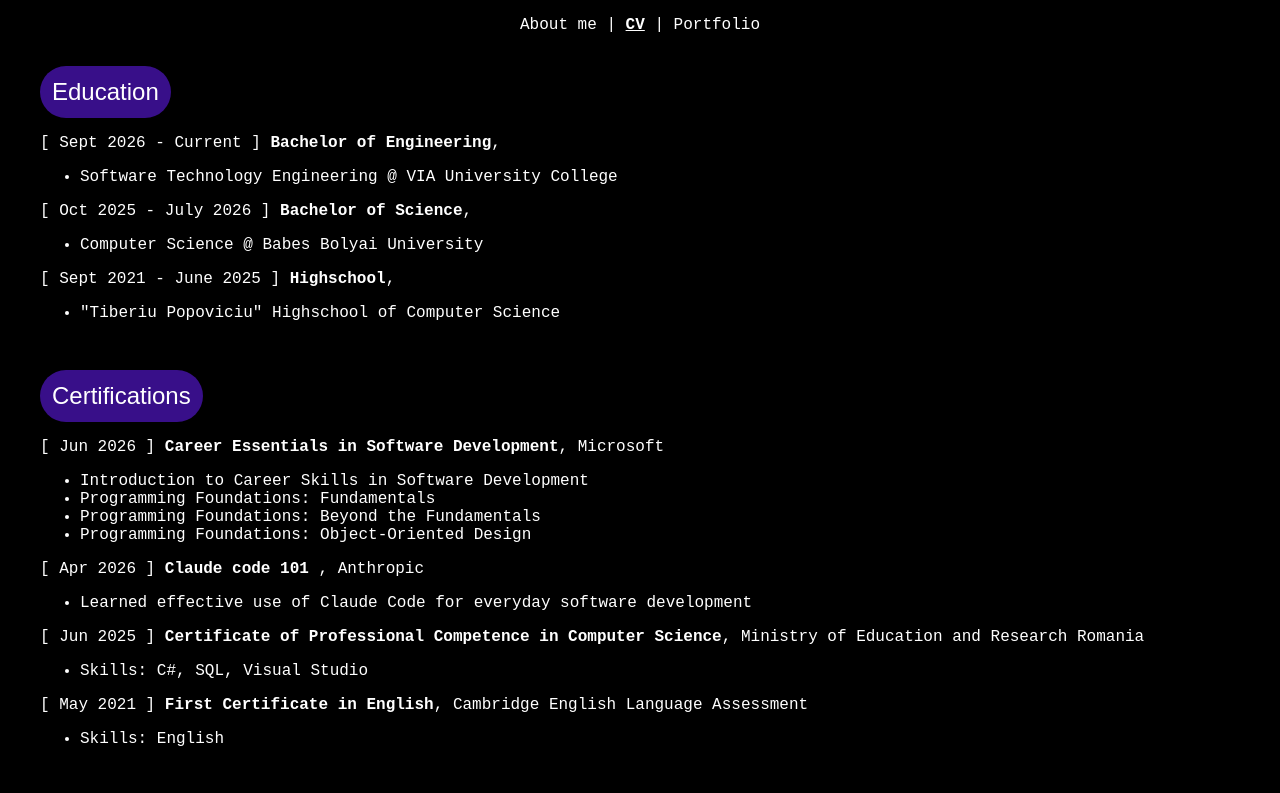
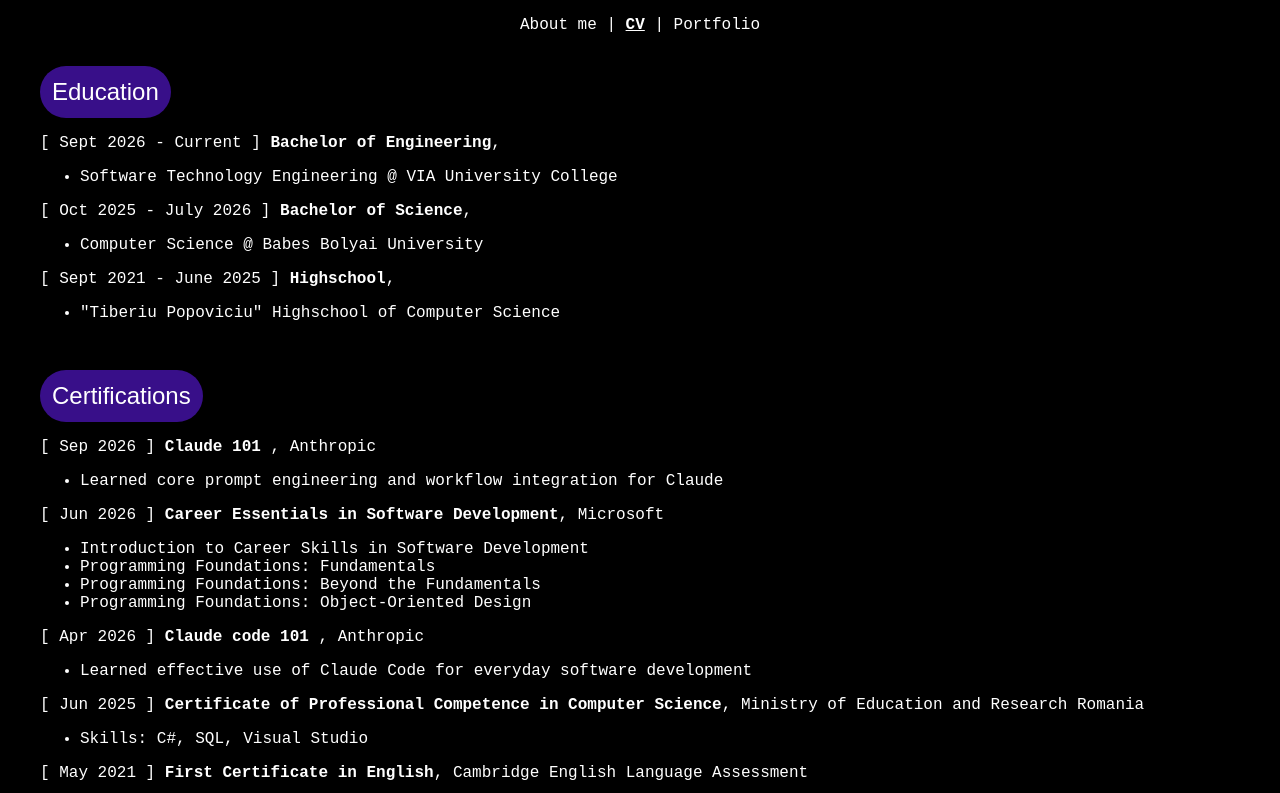
Before and after one commit to muresanalisia/CV, a plain HTML site: page cv.html in a window 1280 px wide. Shown: the top 793 px of the page. Drawn offline with Linux system fonts and the light colour scheme; a web font is replaced by a local one.

Commit message:
Update cv.html

```diff
--- a/cv.html
+++ b/cv.html
@@ -51,7 +51,11 @@
         <div class="cv-certifications">
 
             <h1>  Certifications  </h1>
-            <p>[ Jun 2026 ] <b>Career Essentials in Software Development</b>, Microsoft<br></p>
+<p> [ Sep 2026 ] <b> Claude 101 </b>, Anthropic<br><p>
+<ul>
+<li>Learned core prompt engineering and workflow integration for Claude</li>
+</ul>
+<p>[ Jun 2026 ] <b>Career Essentials in Software Development</b>, Microsoft<br></p>
             <ul>
                 <li>Introduction to Career Skills in Software Development</li>
                 <li>Programming Foundations: Fundamentals </li>
```
